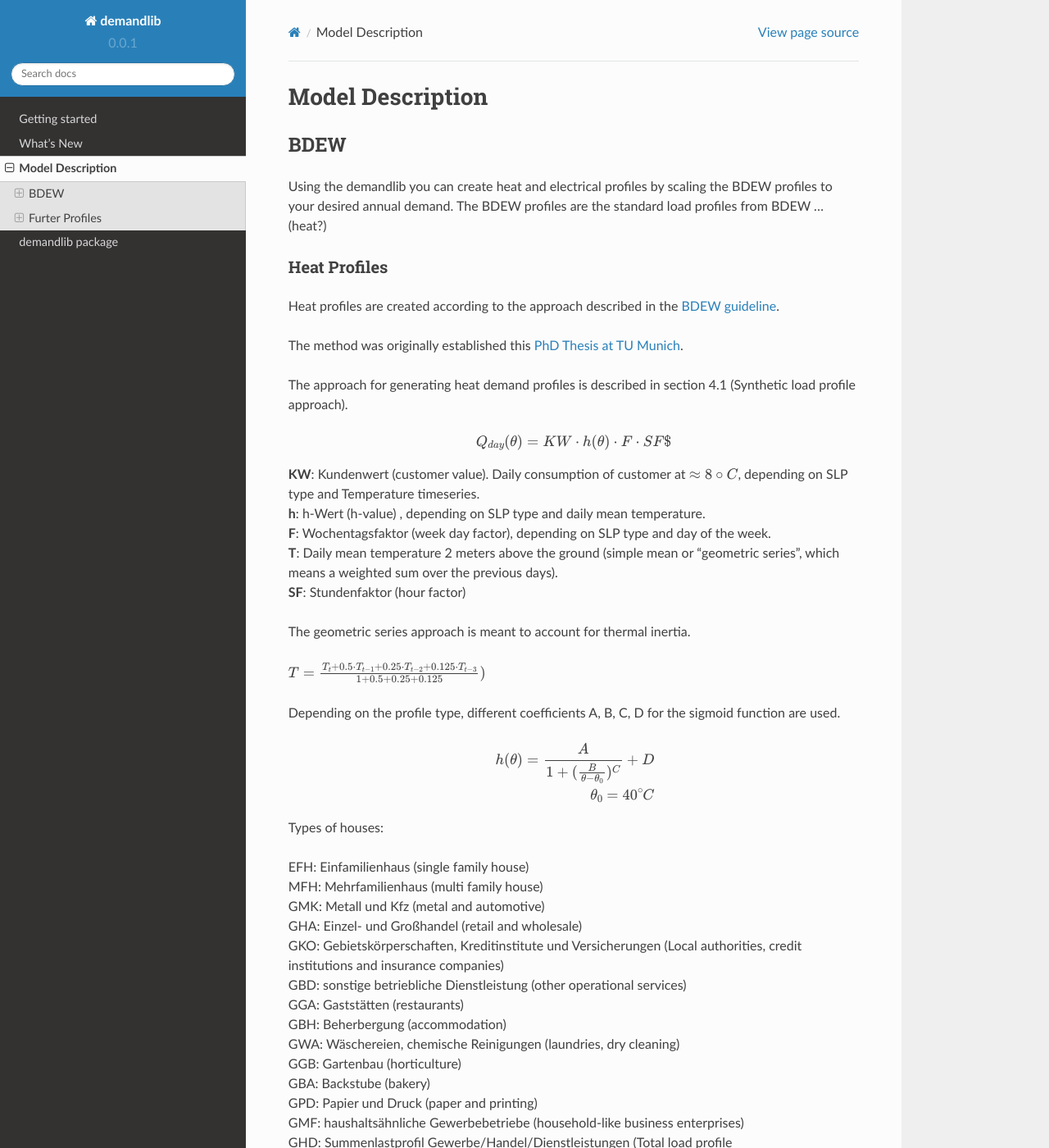
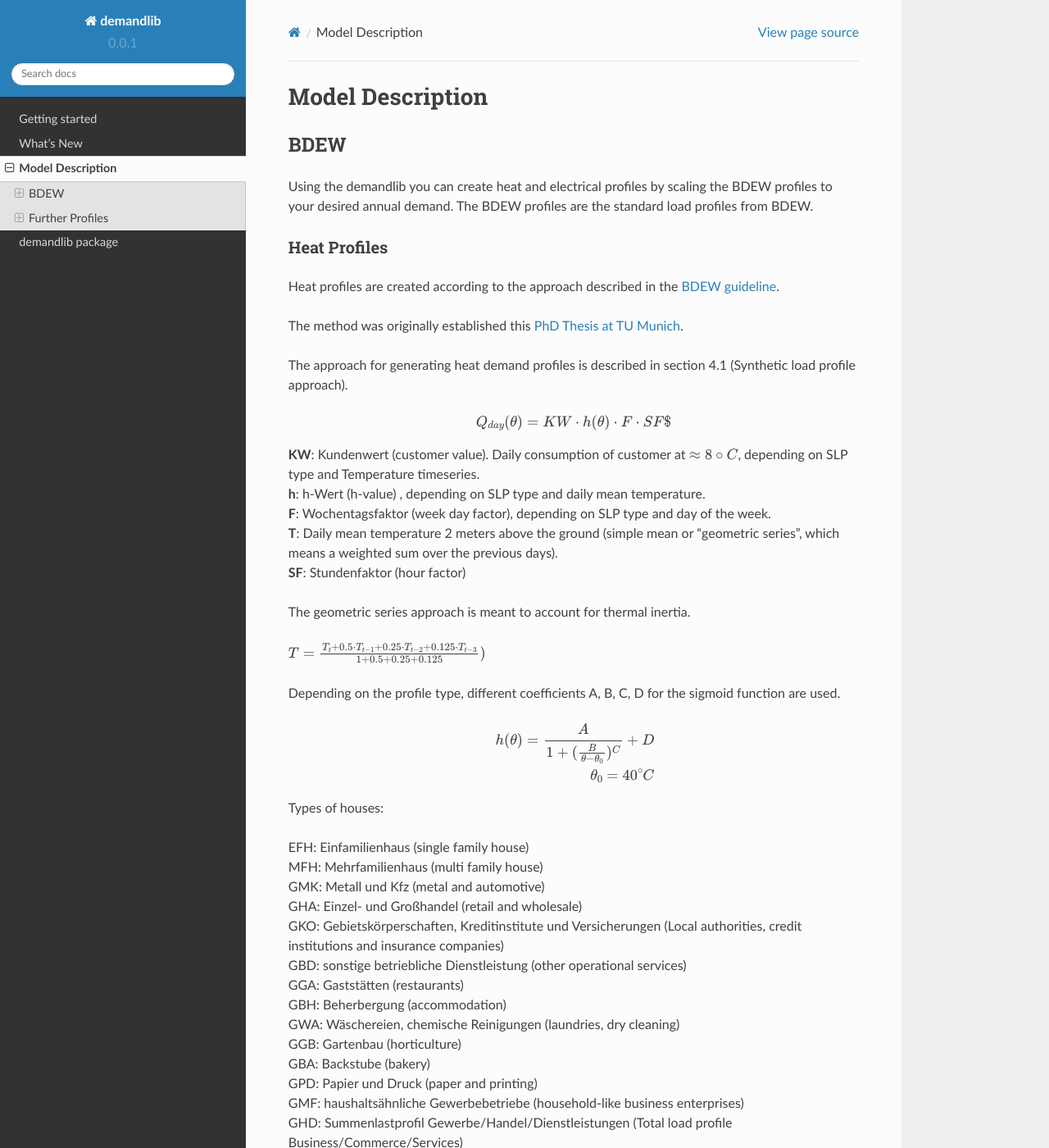
Before and after one commit to oemof/demandlib, a Sphinx documentation site: the page built from doc/description.rst, in a window 1280 px wide and 1400 px high. Shown: the whole window at 82% size. Built offline with Sphinx 7.4.7 and the Read the Docs theme 2.0.0, drawn with Linux system fonts in a browser that asks for light colours; formulas are drawn with MathJax 3; some of the changed text lies outside the part shown.

Commit message:
Update description.rst

```diff
--- a/doc/description.rst
+++ b/doc/description.rst
@@ -7,7 +7,7 @@
 ~~~~
 
 Using the demandlib you can create heat and electrical profiles by scaling the BDEW profiles to your desired annual demand.
-The BDEW profiles are the standard load profiles from BDEW ... (heat?)
+The BDEW profiles are the standard load profiles from BDEW.
 
 Heat Profiles
 +++++++++++++
@@ -63,7 +63,7 @@
 The electrical profiles are the standard load profiles from BDEW. You can choose from H0, G0...G6 and L0...L3 (?) by defining an annual demand for any of these options.
 
 
-Furter Profiles
+Further Profiles
 ~~~~~~~~~~~~~~~
 
 We implemented further profiles (one until now) to represent further demand sectors which are not covered by the BDEW load profiles.
```
